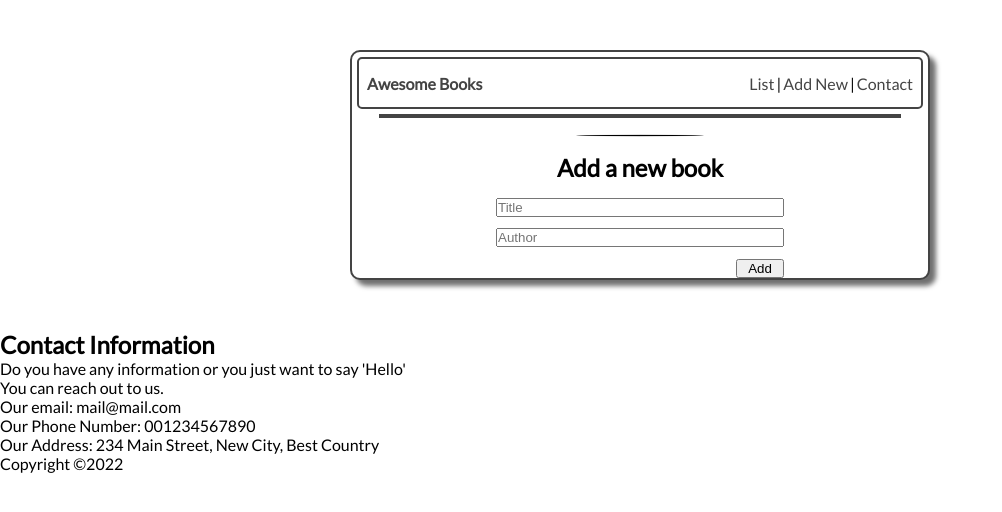
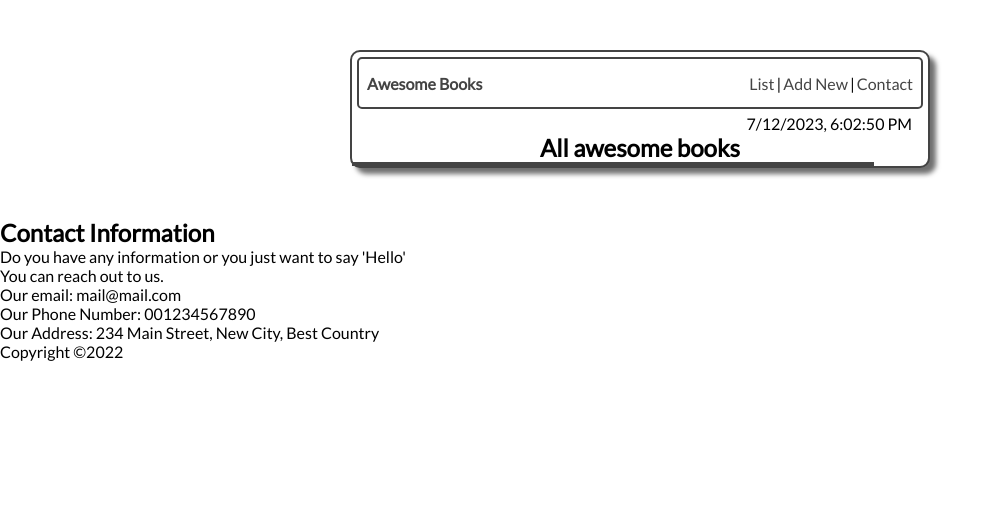
Before and after one commit to Godedict/Awesome-books, a website: page index.html in a window 1280 px wide. Shown: the whole page, without its empty margins (0-1002 px from the left). Drawn offline with Linux system fonts and the light colour scheme.

Commit message:
Add date. Create hide id.

```diff
--- a/index.html
+++ b/index.html
@@ -16,21 +16,23 @@
         <h1>Awesome Books</h1>
         <nav class="nav">
           <ul class="list">
-            <li class="list-items" id="list-link"><a href="#list" class="link">List</a></li>
+            <li class="list-items link" onclick="displayDate()" id="list-link"><a href="#list">List</a></li>
             <span class="divider">|</span>
-            <li class="list-items" id="add-new-link"><a href="#add-book" class="link">Add New</a></li>
+            <li class="list-items link" id="add-new-link"><a href="#add-book">Add New</a></li>
             <span class="divider">|</span>
-            <li class="list-items" id="contact-link"><a href="#contact" class="link">Contact</a></li>
+            <li class="list-items link" id="contact-link"><a href="#contact">Contact</a></li>
+          </ul>
+        </nav>
       </div>
     </div>
-    </ul>
-    </nav>
-    <div class="container-list">
+
+    <div class="container-list ">
+      <p class="date"></p>
+      <h2 class="list-title">All awesome books</h2>
       <ul class="book-list">
       </ul>
     </div>
-    <img class="divider" src="images/pngwing.com.png" alt="">
-    <div class="div-form">
+    <div class="div-form" id="hide">
       <h2>Add a new book</h2>
       <form action="" class="add-form">
         <input type="text" placeholder="Title" id="title" class="title-input">
--- a/script.js
+++ b/script.js
@@ -62,3 +62,12 @@ bookList.addEventListener('click', (event) => {
     storage.removeData(id);
   }
 });
+
+
+// Displayin pages
+
+const date = document.querySelector('.date');
+const displayDate = () => {
+  date.textContent = new Date().toLocaleString();
+};
+setInterval(displayDate, 1000);
--- a/style.css
+++ b/style.css
@@ -7,6 +7,10 @@
 
 body {
   font-family: 'Lato', sans-serif;
+}
+
+#hide {
+  display: none;
 }
 
 .heading {
@@ -49,8 +53,8 @@ body {
 
 .container-list {
   display: flex;
+  flex-direction: column;
   justify-content: center;
-
 }
 
 .book-list{
@@ -108,6 +112,11 @@ body {
   background-color: #eee;
 }
 
+.date {
+  align-self: flex-end;
+  padding-right: 1rem;
+}
+
 .title-container {
   display: flex;
   width: 70%;
@@ -121,12 +130,6 @@ body {
 
 .delete {
   box-shadow: 2px 2px 4px #000;
-}
-
-.divider {
-  width: 30%;
-  height: 2.2rem;
-  align-self: center;
 }
 
 #titlep {
```
